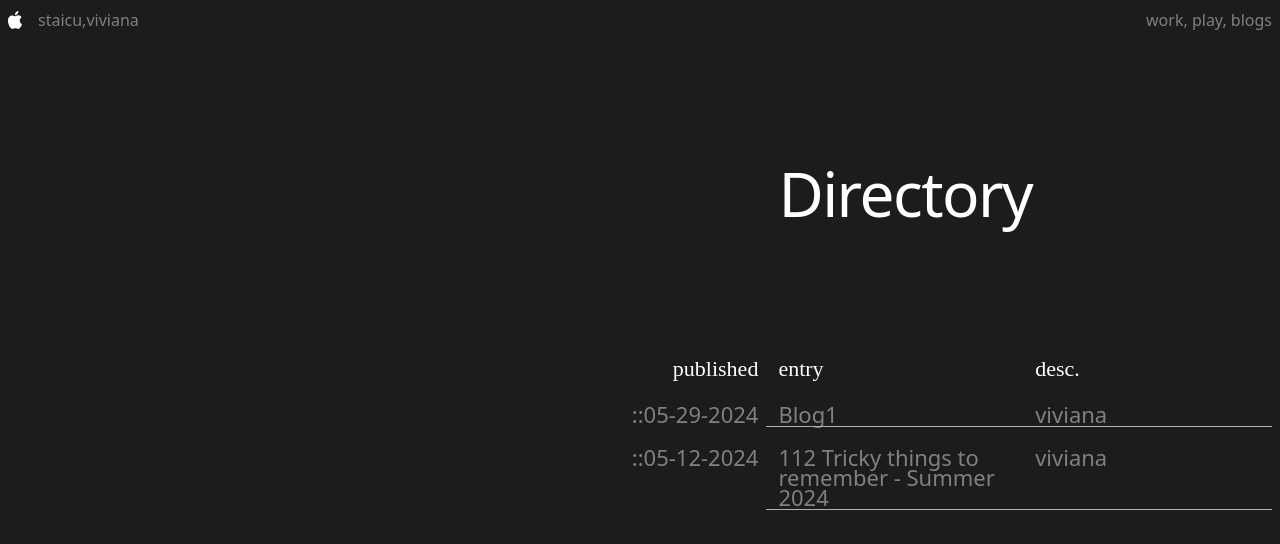
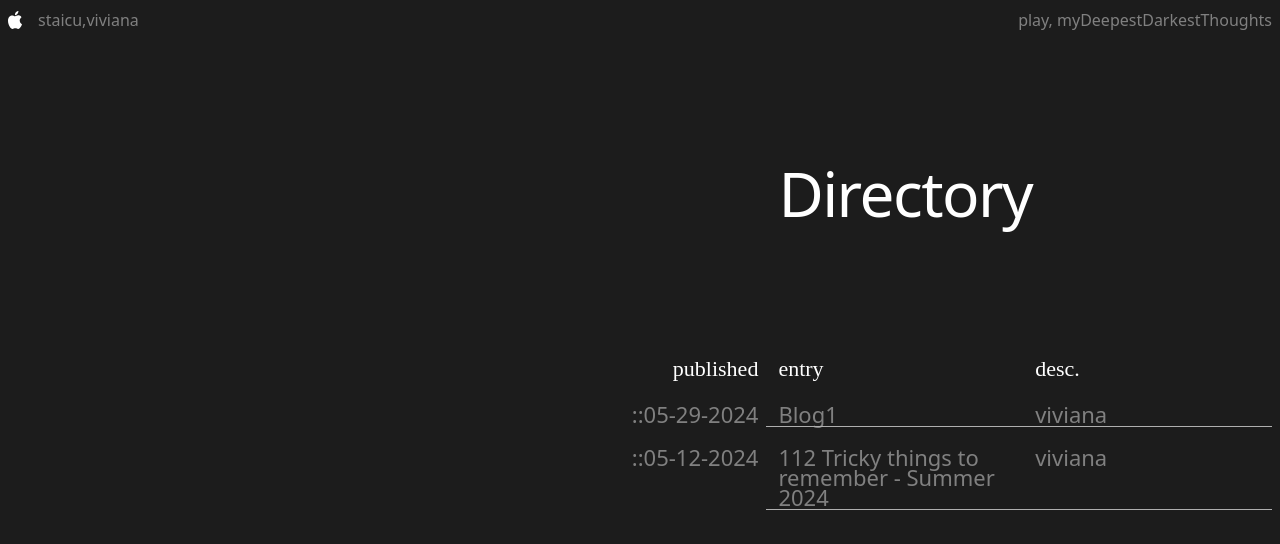
Before and after one commit to viviciu/viviciu.github.io, a Next.js app in the folder portfolio/: page /blogs in a window 1280 px wide. Shown: the top 544 px of the page. Built offline with nearby package versions, Linux system fonts and the light colour scheme.

Commit message:
deleted work; reverted home back to original with nothing on there

```diff
--- a/portfolio/app/_components/Navbar.jsx
+++ b/portfolio/app/_components/Navbar.jsx
@@ -14,7 +14,7 @@ const Navbar = () => {
         </div>
 
         <div>
-          {['work', 'play', 'blogs'].map((item, index, array) => (
+          {['play', 'myDeepestDarkestThoughts'].map((item, index, array) => (
             // The React.Fragment is used to group the elements together without adding an extra node to the DOM. The key prop is moved to the React.Fragment because keys should be on the outermost element returned by map.
             <React.Fragment key={item}>
               <Link
--- a/portfolio/app/page.jsx
+++ b/portfolio/app/page.jsx
@@ -10,9 +10,9 @@ const Scene2 = dynamic(() => import("./_components/Scene2"), { ssr: false })
 export default function Home() {
   return (
     <main className="relative h-screen">
-      {/* <Navbar /> */}
-      <Scene2  />
-      {/* <Footer /> */}
+      <Navbar />
+      {/* <Scene2  /> */}
+      <Footer />
     </main>
   );
 }
--- a/portfolio/app/play/page.jsx
+++ b/portfolio/app/play/page.jsx
@@ -1,6 +1,6 @@
 import Navbar from "../_components/Navbar"
-import "./app.js"
-import "./play.css"
+// import "./app.js
+// import "./play.css"
 import CreateProjects from "./projects.jsx";
 
 export default function Play() {
@@ -12,7 +12,7 @@ export default function Play() {
                 <div className="projects__sticky">
                     <div className="slider__container">
                         <div className="projects__slider">
-                        <CreateProjects />
+                        {/* <CreateProjects /> */}
                         </div>
                     </div>
                 </div>
--- a/portfolio/app/work/page.jsx
+++ /dev/null
@@ -1,11 +0,0 @@
-import Navbar from "../_components/Navbar";
-
-export default function Work() {
-    return (
-        <main>
-            <Navbar />
-            <h2>Work</h2>
-        </main>
-
-    )
-}
```
Also changed, not shown: 1 other file (tests, documents, lock files or other folders).
